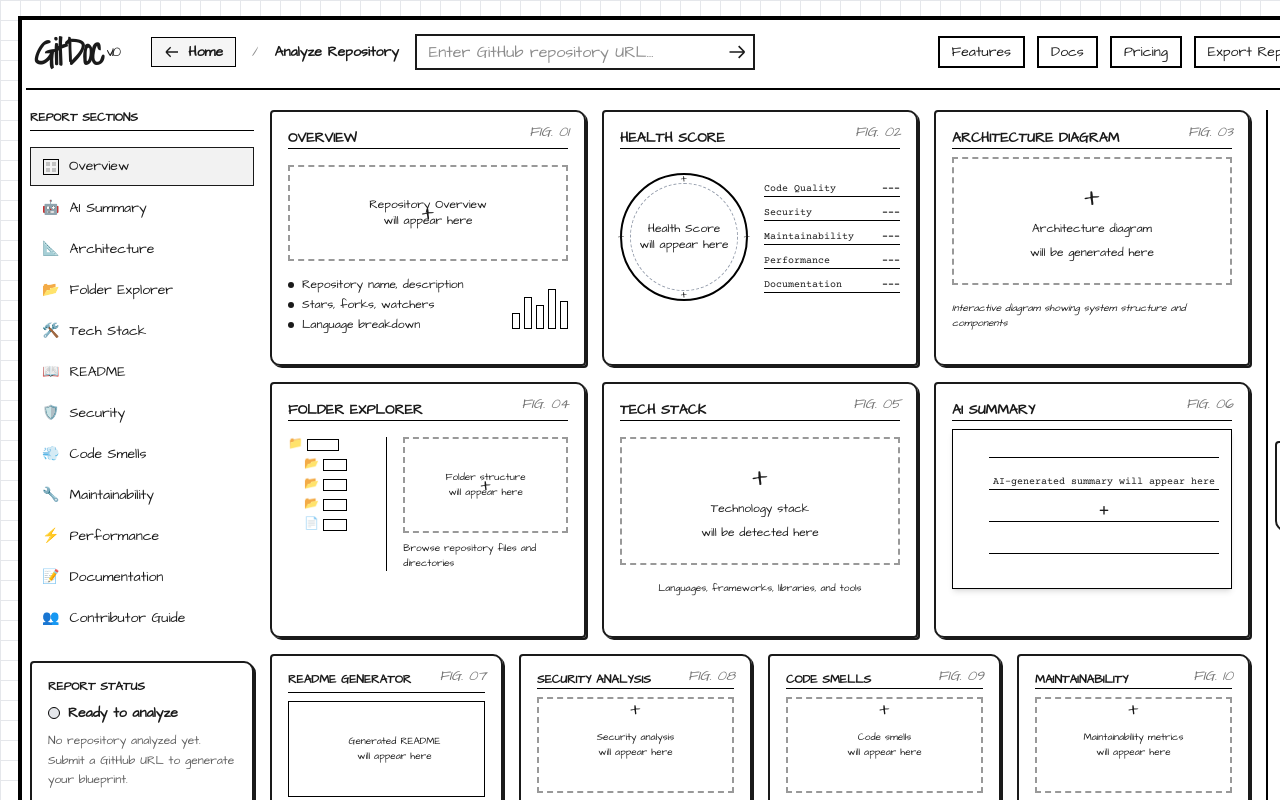
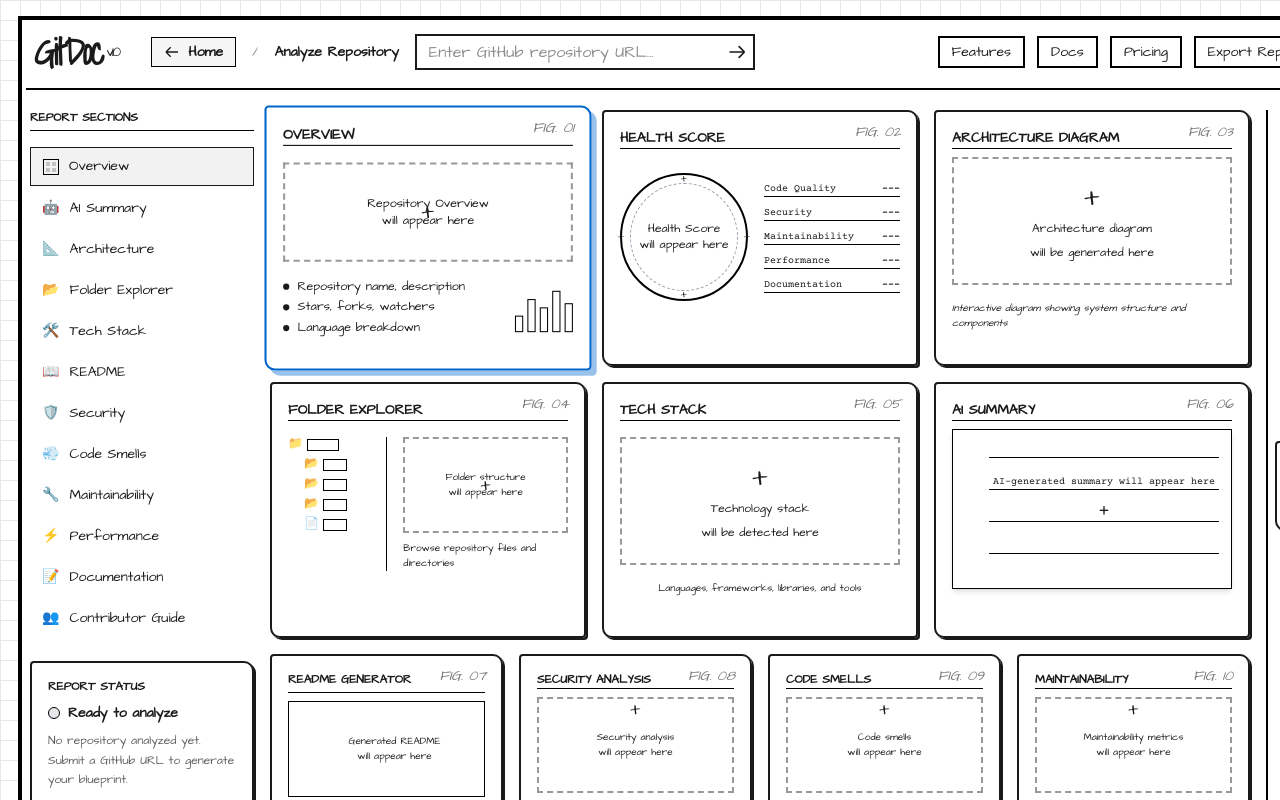
Before and after one commit to Jxvz01/GitDoc, a Next.js app: page /analyze in a window 1280 px wide. Shown: the top 800 px of the page. Built offline with nearby package versions, Linux system fonts and the light colour scheme.

Commit message:
feat(ui): implement sidebar selection card zoom and blueprint highlight animation

```diff
--- a/src/app/analyze/page.tsx
+++ b/src/app/analyze/page.tsx
@@ -39,6 +39,12 @@ function AnalyzeContent() {
   const [report, setReport] = useState<GitDocReport | null>(null);
   const [copiedReadme, setCopiedReadme] = useState(false);
   const [selectedFolderNode, setSelectedFolderNode] = useState<FileNode | null>(null);
+
+  const getCardClass = (figId: string, baseClasses: string) => {
+    const activeFigId = sidebarItems.find((item) => item.label === activeSection)?.figId || "";
+    const isActive = activeFigId === figId;
+    return `${baseClasses} transition-all duration-300 ease-out ${isActive ? "active-card" : ""}`;
+  };
 
   const runAnalysis = async (targetUrl: string) => {
     if (!targetUrl.trim()) return;
@@ -282,7 +288,7 @@ function AnalyzeContent() {
           <main className="grow grid grid-cols-12 gap-4">
 
             {/* FIG. 01 — Overview */}
-            <div id="fig-01" className="col-span-4 sketch-border p-4 h-64 relative overflow-hidden">
+            <div id="fig-01" className={getCardClass("fig-01", "col-span-4 sketch-border p-4 h-64 relative overflow-hidden")}>
               <span className="fig-label">FIG. 01</span>
               <h3 className="font-bold border-b border-black mb-4 uppercase text-sm">Overview</h3>
               {loading ? (
@@ -322,7 +328,7 @@ function AnalyzeContent() {
             </div>
 
             {/* FIG. 02 — Health Score */}
-            <div id="fig-02" className="col-span-4 sketch-border p-4 h-64 relative">
+            <div id="fig-02" className={getCardClass("fig-02", "col-span-4 sketch-border p-4 h-64 relative")}>
               <span className="fig-label">FIG. 02</span>
               <h3 className="font-bold border-b border-black mb-4 uppercase text-sm">Health Score</h3>
               <div className="flex items-center justify-between h-36">
@@ -360,7 +366,7 @@ function AnalyzeContent() {
             </div>
 
             {/* FIG. 03 — Architecture */}
-            <div id="fig-03" className="col-span-4 sketch-border p-4 h-64 relative overflow-hidden">
+            <div id="fig-03" className={getCardClass("fig-03", "col-span-4 sketch-border p-4 h-64 relative overflow-hidden")}>
               <span className="fig-label">FIG. 03</span>
               <h3 className="font-bold border-b border-black mb-2 uppercase text-sm">Architecture Diagram</h3>
               {report ? (
@@ -380,7 +386,7 @@ function AnalyzeContent() {
             </div>
 
             {/* FIG. 04 — Folder Explorer */}
-            <div id="fig-04" className="col-span-4 sketch-border p-4 h-64 relative overflow-hidden">
+            <div id="fig-04" className={getCardClass("fig-04", "col-span-4 sketch-border p-4 h-64 relative overflow-hidden")}>
               <span className="fig-label">FIG. 04</span>
               <h3 className="font-bold border-b border-black mb-4 uppercase text-sm">Folder Explorer</h3>
               <div className="flex gap-4">
@@ -438,7 +444,7 @@ function AnalyzeContent() {
             </div>
 
             {/* FIG. 05 — Tech Stack */}
-            <div id="fig-05" className="col-span-4 sketch-border p-4 h-64 relative overflow-hidden">
+            <div id="fig-05" className={getCardClass("fig-05", "col-span-4 sketch-border p-4 h-64 relative overflow-hidden")}>
               <span className="fig-label">FIG. 05</span>
               <h3 className="font-bold border-b border-black mb-4 uppercase text-sm">Tech Stack</h3>
               {report ? (
@@ -466,7 +472,7 @@ function AnalyzeContent() {
             </div>
 
             {/* FIG. 06 — AI Summary */}
-            <div id="fig-06" className="col-span-4 sketch-border p-4 h-64 relative overflow-hidden">
+            <div id="fig-06" className={getCardClass("fig-06", "col-span-4 sketch-border p-4 h-64 relative overflow-hidden")}>
               <span className="fig-label">FIG. 06</span>
               <h3 className="font-bold border-b border-black mb-2 uppercase text-sm">AI Summary</h3>
               <div className="border border-black bg-white shadow-md p-3 h-40 relative overflow-y-auto font-mono text-[10px] leading-relaxed">
@@ -486,7 +492,7 @@ function AnalyzeContent() {
             </div>
 
             {/* FIG. 07 — README */}
-            <div id="fig-07" className="col-span-3 sketch-border p-4 h-56 relative overflow-hidden">
+            <div id="fig-07" className={getCardClass("fig-07", "col-span-3 sketch-border p-4 h-56 relative overflow-hidden")}>
               <span className="fig-label">FIG. 07</span>
               <div className="flex justify-between items-center border-b border-black mb-2 pb-1">
                 <h3 className="font-bold uppercase text-xs">README Generator</h3>
@@ -514,7 +520,7 @@ function AnalyzeContent() {
             </div>
 
             {/* FIG. 08 — Security */}
-            <div id="fig-08" className="col-span-3 sketch-border p-4 h-56 relative overflow-hidden">
+            <div id="fig-08" className={getCardClass("fig-08", "col-span-3 sketch-border p-4 h-56 relative overflow-hidden")}>
               <span className="fig-label">FIG. 08</span>
               <h3 className="font-bold border-b border-black mb-2 uppercase text-xs">Security Analysis</h3>
               {report ? (
@@ -545,7 +551,7 @@ function AnalyzeContent() {
             </div>
 
             {/* FIG. 09 — Code Smells */}
-            <div id="fig-09" className="col-span-3 sketch-border p-4 h-56 relative overflow-hidden">
+            <div id="fig-09" className={getCardClass("fig-09", "col-span-3 sketch-border p-4 h-56 relative overflow-hidden")}>
               <span className="fig-label">FIG. 09</span>
               <h3 className="font-bold border-b border-black mb-2 uppercase text-xs">Code Smells</h3>
               {report ? (
@@ -571,7 +577,7 @@ function AnalyzeContent() {
             </div>
 
             {/* FIG. 10 — Maintainability */}
-            <div id="fig-10" className="col-span-3 sketch-border p-4 h-56 relative overflow-hidden">
+            <div id="fig-10" className={getCardClass("fig-10", "col-span-3 sketch-border p-4 h-56 relative overflow-hidden")}>
               <span className="fig-label">FIG. 10</span>
               <h3 className="font-bold border-b border-black mb-2 uppercase text-xs">Maintainability</h3>
               {report ? (
@@ -594,7 +600,7 @@ function AnalyzeContent() {
             </div>
 
             {/* FIG. 11 — Performance */}
-            <div id="fig-11" className="col-span-4 sketch-border p-4 h-48 relative overflow-hidden">
+            <div id="fig-11" className={getCardClass("fig-11", "col-span-4 sketch-border p-4 h-48 relative overflow-hidden")}>
               <span className="fig-label">FIG. 11</span>
               <h3 className="font-bold border-b border-black mb-2 uppercase text-xs">Performance</h3>
               <div className="flex gap-4">
@@ -625,7 +631,7 @@ function AnalyzeContent() {
             </div>
 
             {/* FIG. 12 — Documentation */}
-            <div id="fig-12" className="col-span-4 sketch-border p-4 h-48 relative overflow-hidden">
+            <div id="fig-12" className={getCardClass("fig-12", "col-span-4 sketch-border p-4 h-48 relative overflow-hidden")}>
               <span className="fig-label">FIG. 12</span>
               <h3 className="font-bold border-b border-black mb-2 uppercase text-xs">Documentation Score</h3>
               <div className="flex gap-4">
@@ -657,7 +663,7 @@ function AnalyzeContent() {
             </div>
 
             {/* FIG. 13 — Contributor Guide */}
-            <div id="fig-13" className="col-span-4 sketch-border p-4 h-48 relative overflow-hidden">
+            <div id="fig-13" className={getCardClass("fig-13", "col-span-4 sketch-border p-4 h-48 relative overflow-hidden")}>
               <span className="fig-label">FIG. 13</span>
               <h3 className="font-bold border-b border-black mb-2 uppercase text-xs">Contributor Guide</h3>
               <div className="flex gap-4">
--- a/src/app/globals.css
+++ b/src/app/globals.css
@@ -68,6 +68,14 @@ body {
   border: 2px solid var(--ink);
   border-radius: 4px 10px 4px 10px;
   box-shadow: 2px 2px 0px var(--ink);
+}
+
+.active-card {
+  transform: scale(1.035);
+  z-index: 10;
+  position: relative;
+  border-color: #0066cc !important;
+  box-shadow: 5px 5px 0px rgba(0, 102, 204, 0.4) !important;
 }
 
 /* ── Blueprint Frame — double border ── */
```
